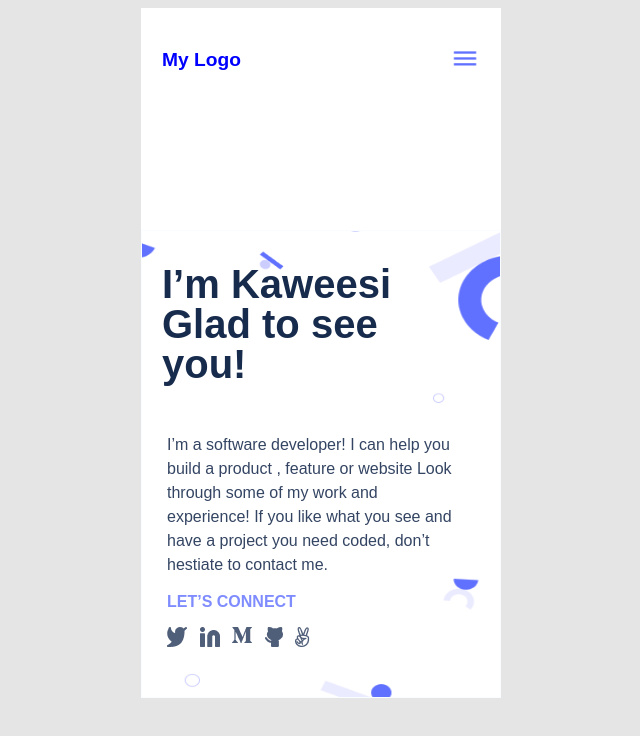
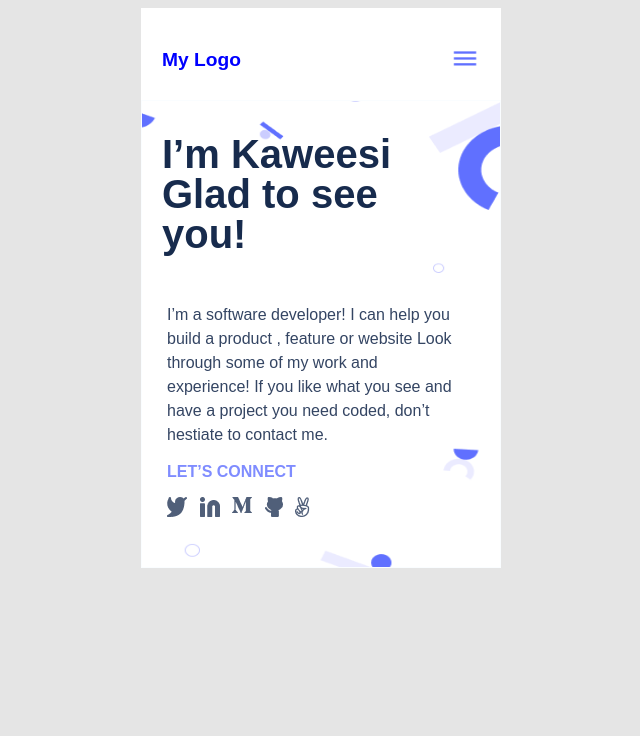
Before and after one commit to Kaweesi-Matia/mobile_website, a website: page index.html in a window 1280 px wide. Shown: the whole page, without its empty margins (319-959 px from the left). Drawn offline with Linux system fonts and the light colour scheme.

Commit message:
Modified css file

```diff
--- a/style.css
+++ b/style.css
@@ -15,7 +15,7 @@ h1 {
   margin-left: 20px;
   color: #172b4d;
   font-style: normal;
-  font-weight: 900px;
+  font-weight: 900;
   line-height: 40px;
   max-width: 300px;
 }
@@ -76,9 +76,9 @@ header {
 }
 
 .wrapper-1 {
-  height: 80px;
+  height: 40px;
   background-color: white;
-  margin-bottom: 100px;
+  margin-bottom: 10px;
   border: 1px solid white;
   padding-left: 20px;
   padding-right: 20px;
```
